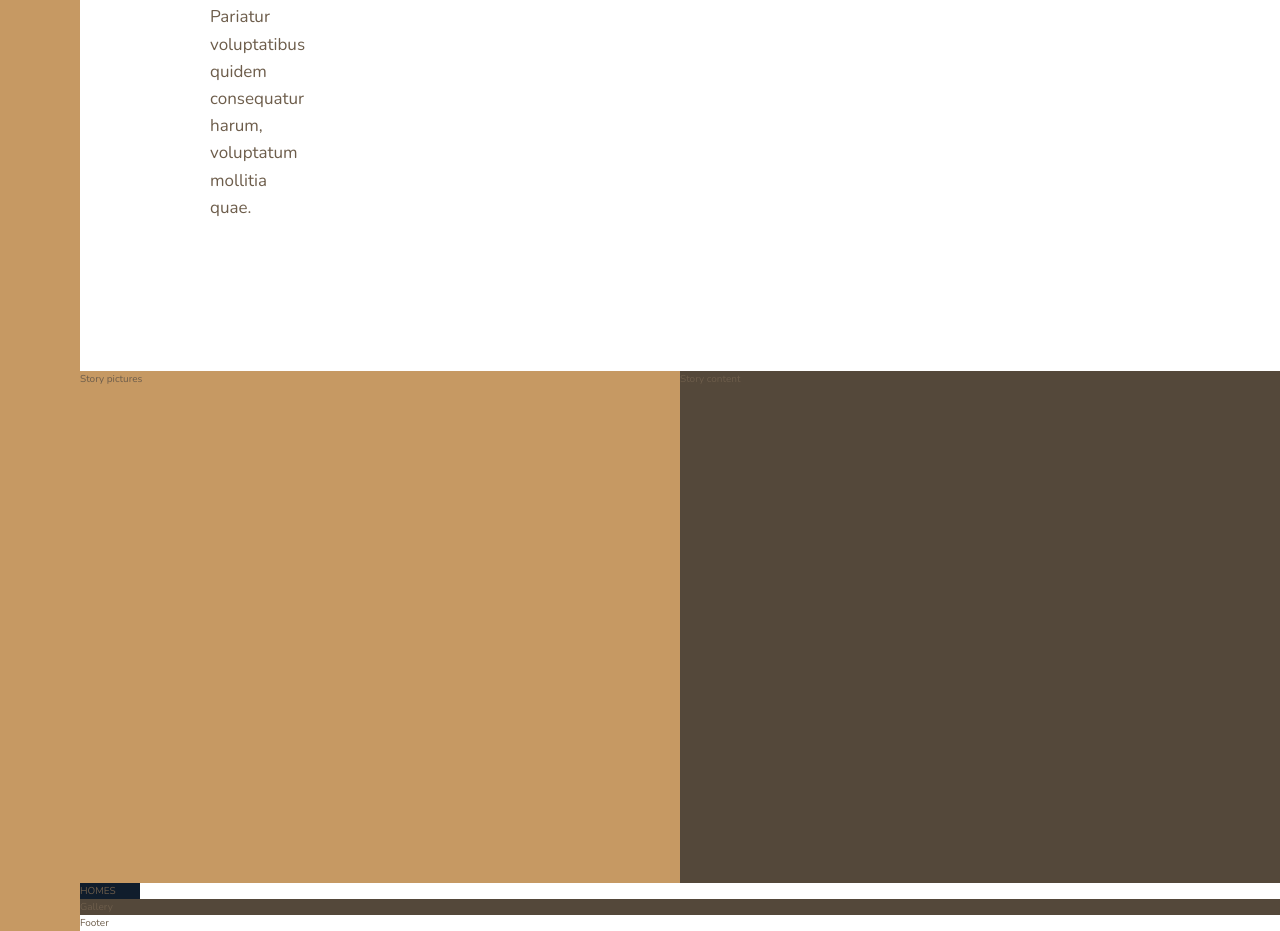
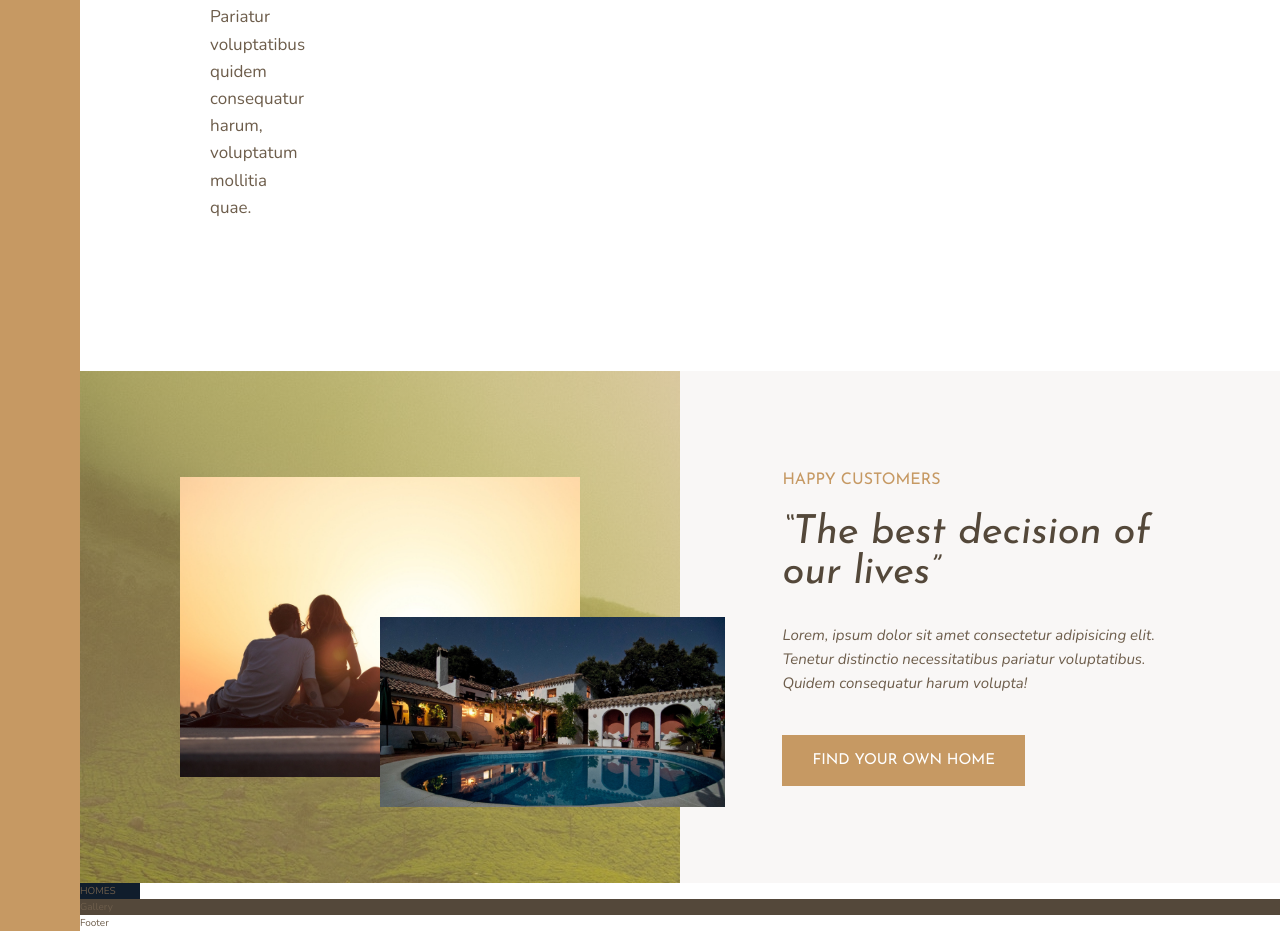
Before and after one commit to praise002/nexter, a website: page index.html in a window 1280 px wide. Shown: the part 1358-2289 px from the top of the page. Drawn offline with nearby package versions, Linux system fonts and the light colour scheme.

Commit message:
Built the story section

```diff
--- a/index.html
+++ b/index.html
@@ -76,11 +76,15 @@
         </section>
 
         <div class="story__pictures">
-            Story pictures
+            <img src="img/story-1.jpeg" alt="Couple with new house" class="story__img--1">
+            <img src="img/story-2.jpeg" alt="New house" class="story__img--2">
         </div>
 
         <div class="story__content">
-            Story content
+            <h3 class="heading-3 mb-sm">Happy Customers</h3>
+            <h2 class="heading-2 heading-2--dark mb-md">&ldquo;The best decision of our lives&rdquo;</h2>
+            <p class="story__text">Lorem, ipsum dolor sit amet consectetur adipisicing elit. Tenetur distinctio necessitatibus pariatur voluptatibus. Quidem consequatur harum volupta!</p>
+            <button type="submit" class="btn">Find your own home</button>
         </div>
 
         <section class="homes">
--- a/sass/_story.scss
+++ b/sass/_story.scss
@@ -1,11 +1,49 @@
 .story {
     &__pictures {
-        background-color: $color-primary;
         grid-column: full-start / col-end 4;
+
+        display: grid;
+        grid-template-columns: repeat(6, 1fr);
+        grid-template-rows: repeat(6, 1fr);
+        align-items: center;
+
+        background-image: linear-gradient(rgba($color-primary, .5), rgba($color-primary, .5)), url(../img/back.jpg);
+    }
+
+    &__img--1 {
+        width: 100%;
+        grid-row: 2 / 6;
+        grid-column: 2 / 6;
+        box-shadow: 0, 2rem 5rem rgba(#000, .1);
+    }
+
+    &__img--2 {
+        width: 115%;
+        grid-row: 4 / 6;
+        grid-column: 4 / 7;
+        z-index: 20;
+        box-shadow: 0, 2rem 5rem rgba(#000, .2);
     }
 
     &__content {
-        background-color: $color-grey-dark-1;
+        background-color: $color-grey-light-1;
         grid-column: col-start 5 / full-end;
+
+        padding: 6rem 8vw;
+
+        // display: flex;
+        // flex-direction: column;
+        // justify-content: center;
+        // align-items: flex-start;
+
+        display: grid;
+        align-content: center;
+        justify-items: start;
+    }
+
+    &__text {
+        font-size: 1.5rem;
+        font-style: italic;
+        margin-bottom: 4rem;
     }
 }
--- a/sass/_typography.scss
+++ b/sass/_typography.scss
@@ -9,10 +9,24 @@
 
 .heading-2 {
     @extend %heading;
+    font-size: 4rem;
+    font-style: italic;
+    line-height: 1;
+
+    &--light {
+        color: $color-grey-light-1;
+    }
+
+    &--dark {
+        color: $color-grey-dark-1;
+    }
 }
 
 .heading-3 {
     @extend %heading;
+    font-size: 1.6rem;
+    color: $color-primary;
+    text-transform: uppercase;
 }
 
 .heading-4 {
@@ -27,3 +41,36 @@
         color: $color-grey-dark-1;
     }
 }
+
+.btn {
+    background-color: $color-primary;
+    color: #fff;
+    border: 0;
+    border-radius: 0;
+    font-family: $font-display;
+    font-size: 1.5rem;
+    text-transform: uppercase;
+    padding: 1.8rem 3rem;
+    cursor: pointer;
+    transition: background-color .2s;
+
+    &:hover {
+        background-color: $color-primary-dark;
+    }
+}
+
+.mb-sm {
+    margin-bottom: 2rem;
+}
+
+.mb-md {
+    margin-bottom: 3rem;
+}
+
+.mb-lg {
+    margin-bottom: 4rem;
+}
+
+.mb-hg {
+    margin-bottom: 8rem;
+}
```
Also changed, not shown: css/style.css.
